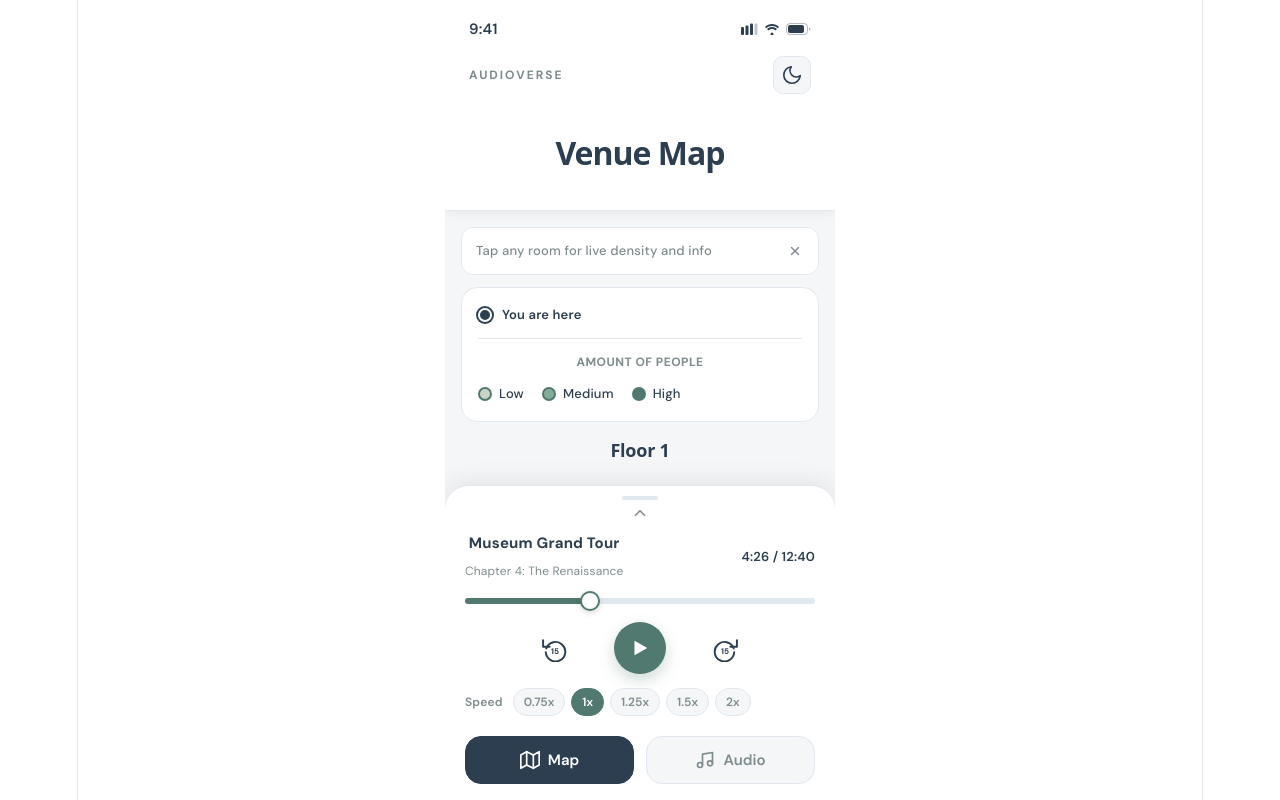
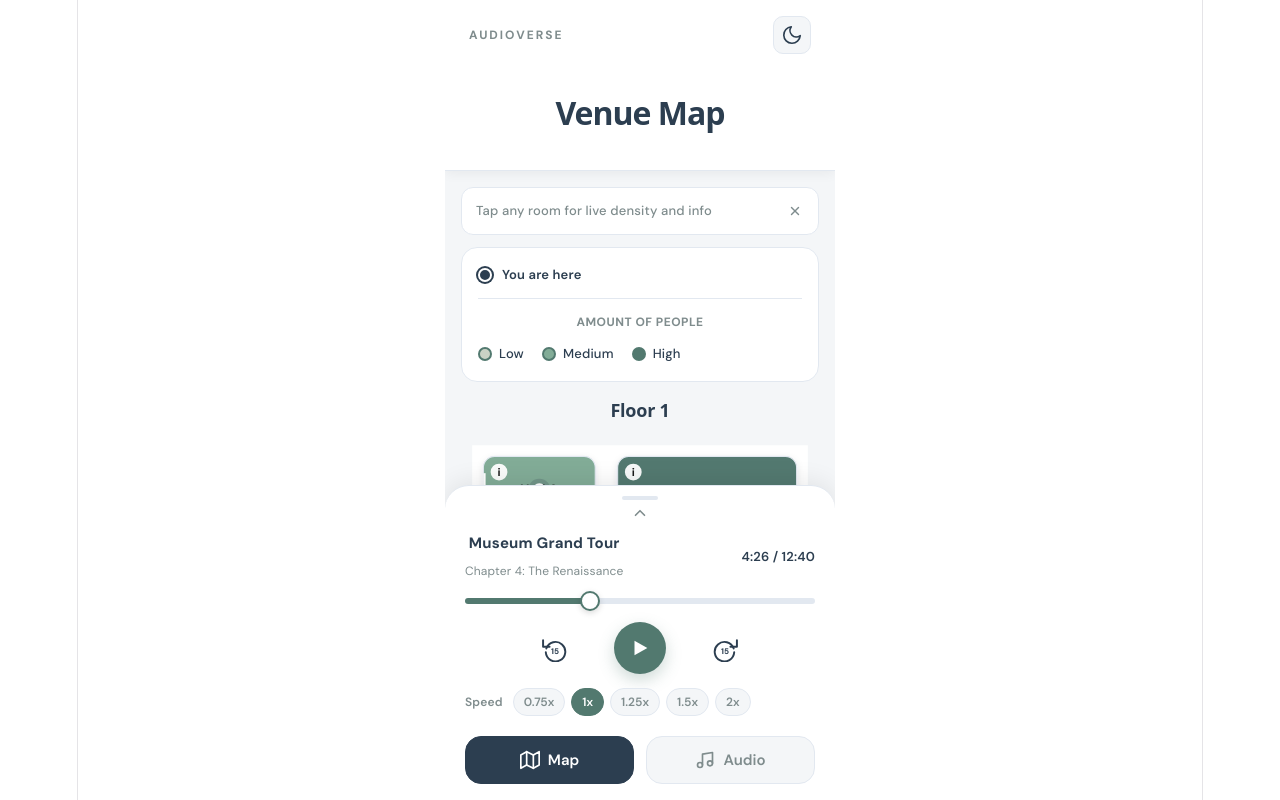
Before and after one commit to Jparamee/CTRL4, a Vue app in the folder 4.semester/fidget app concept/: page / in a window 1280 px wide. Built offline with nearby package versions, Linux system fonts and the light colour scheme.

Commit message:
app header remove

```diff
--- a/4.semester/fidget app concept/src/components/AppHeader.vue
+++ b/4.semester/fidget app concept/src/components/AppHeader.vue
@@ -1,35 +1,11 @@
 <template>
   <header class="header-section">
-    <div class="status-bar">
-      <span class="time">9:41</span>
-      <div class="status-icons">
-        <svg width="17" height="12" viewBox="0 0 17 12" fill="none">
-          <rect x="0" y="4" width="3" height="8" rx="1" fill="currentColor"/>
-          <rect x="4.5" y="2.5" width="3" height="9.5" rx="1" fill="currentColor"/>
-          <rect x="9" y="0.5" width="3" height="11.5" rx="1" fill="currentColor"/>
-          <rect x="13.5" y="0.5" width="3" height="11.5" rx="1" fill="currentColor" opacity="0.3"/>
-        </svg>
-        <svg width="16" height="12" viewBox="0 0 16 12" fill="none">
-          <path d="M8 3C10.2 3 12.2 3.9 13.7 5.3L15.1 3.9C13.2 2.1 10.7 1 8 1C5.3 1 2.8 2.1 0.9 3.9L2.3 5.3C3.8 3.9 5.8 3 8 3Z" fill="currentColor"/>
-          <path d="M8 6C9.4 6 10.7 6.6 11.6 7.5L13 6.1C11.7 4.8 9.9 4 8 4C6.1 4 4.3 4.8 3 6.1L4.4 7.5C5.3 6.6 6.6 6 8 6Z" fill="currentColor"/>
-          <circle cx="8" cy="11" r="1.5" fill="currentColor"/>
-        </svg>
-        <svg width="25" height="12" viewBox="0 0 25 12" fill="none">
-          <rect x="0.5" y="0.5" width="21" height="11" rx="3.5" stroke="currentColor" stroke-opacity="0.35"/>
-          <rect x="2" y="2" width="16" height="8" rx="2" fill="currentColor"/>
-          <path d="M23 4.5V7.5C23.8 7.2 24.5 6.4 24.5 6C24.5 5.6 23.8 4.8 23 4.5Z" fill="currentColor" fill-opacity="0.4"/>
-        </svg>
-      </div>
-    </div>
-
     <div class="nav-bar">
       <div class="logo">AUDIOVERSE</div>
       <button class="dark-toggle-btn" @click="$emit('toggle-dark')" :title="darkMode ? 'Switch to light mode' : 'Switch to dark mode'">
-        <!-- Moon icon (shown in light mode) -->
         <svg v-if="!darkMode" width="22" height="22" viewBox="0 0 24 24" fill="none" stroke="currentColor" stroke-width="1.8" stroke-linecap="round" stroke-linejoin="round">
           <path d="M21 12.79A9 9 0 1 1 11.21 3 7 7 0 0 0 21 12.79z"/>
         </svg>
-        <!-- Sun icon (shown in dark mode) -->
         <svg v-else width="22" height="22" viewBox="0 0 24 24" fill="none" stroke="currentColor" stroke-width="1.8" stroke-linecap="round" stroke-linejoin="round">
           <circle cx="12" cy="12" r="5"/>
           <line x1="12" y1="1" x2="12" y2="3"/>
@@ -44,7 +20,7 @@
       </button>
     </div>
 
-    <h1 class="page-title">{{ activeTab === 'map' ? 'Venue Map' : 'Preferences' }}</h1>
+    <h1 class="page-title">{{ activeTab === 'map' ? 'Venue Map' : 'Audio' }}</h1>
   </header>
 </template>
 
@@ -65,20 +41,11 @@ defineEmits(['switch-tab', 'toggle-dark'])
   box-shadow: 0 2px 12px rgba(0,0,0,0.06);
   transition: background 0.3s ease, box-shadow 0.3s ease;
 }
-.status-bar {
-  display: flex;
-  justify-content: space-between;
-  align-items: center;
-  padding: 14px 24px 0;
-  height: 44px;
-}
-.time { font-size: 15px; font-weight: 600; }
-.status-icons { display: flex; align-items: center; gap: 6px; }
 .nav-bar {
   display: flex;
   justify-content: space-between;
   align-items: center;
-  padding: 12px 24px 0;
+  padding: 16px 24px 0; /* Adjusted padding since status bar is gone */
 }
 .logo {
   font-size: 12px; font-weight: 700; letter-spacing: 2px; color: var(--text-muted);
```
